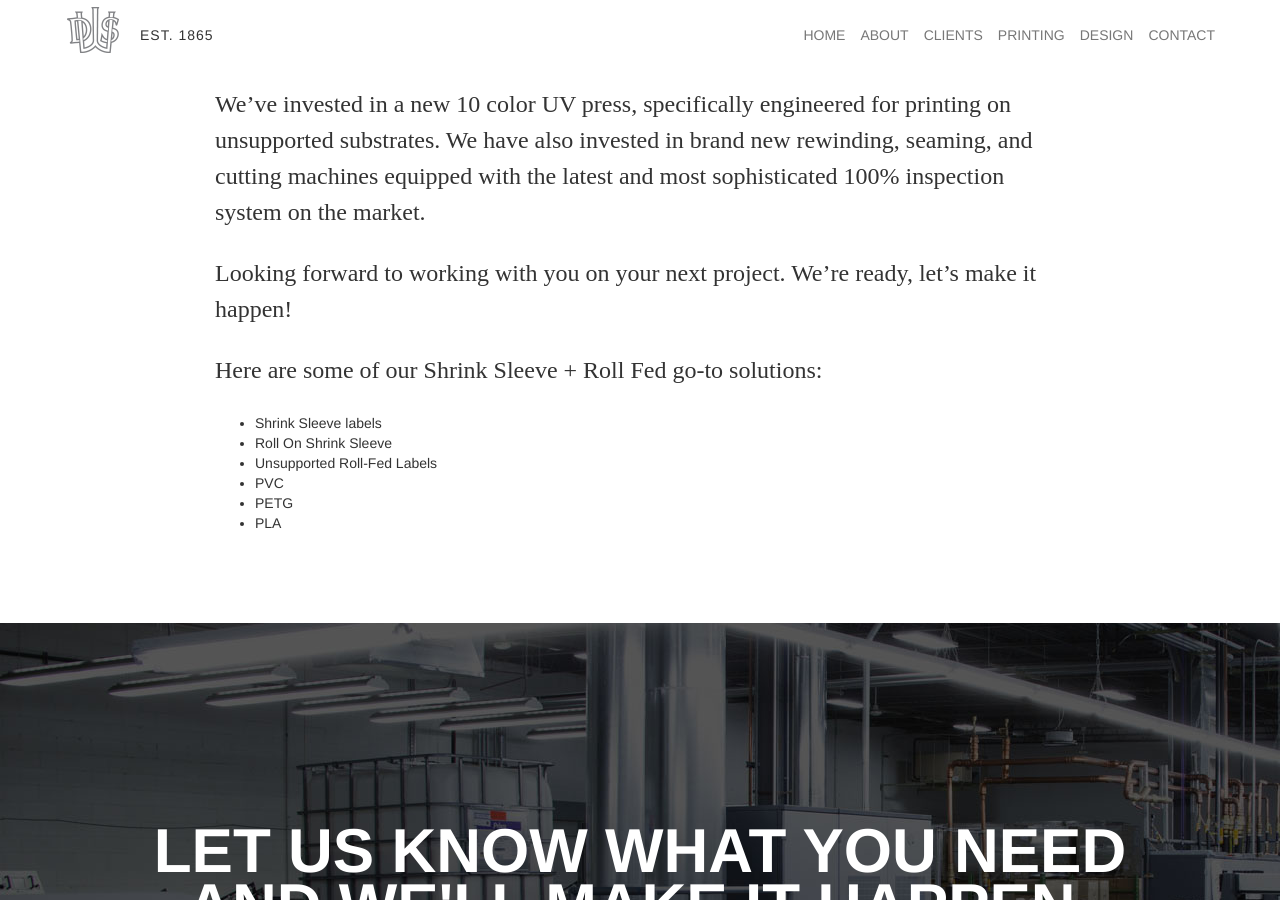
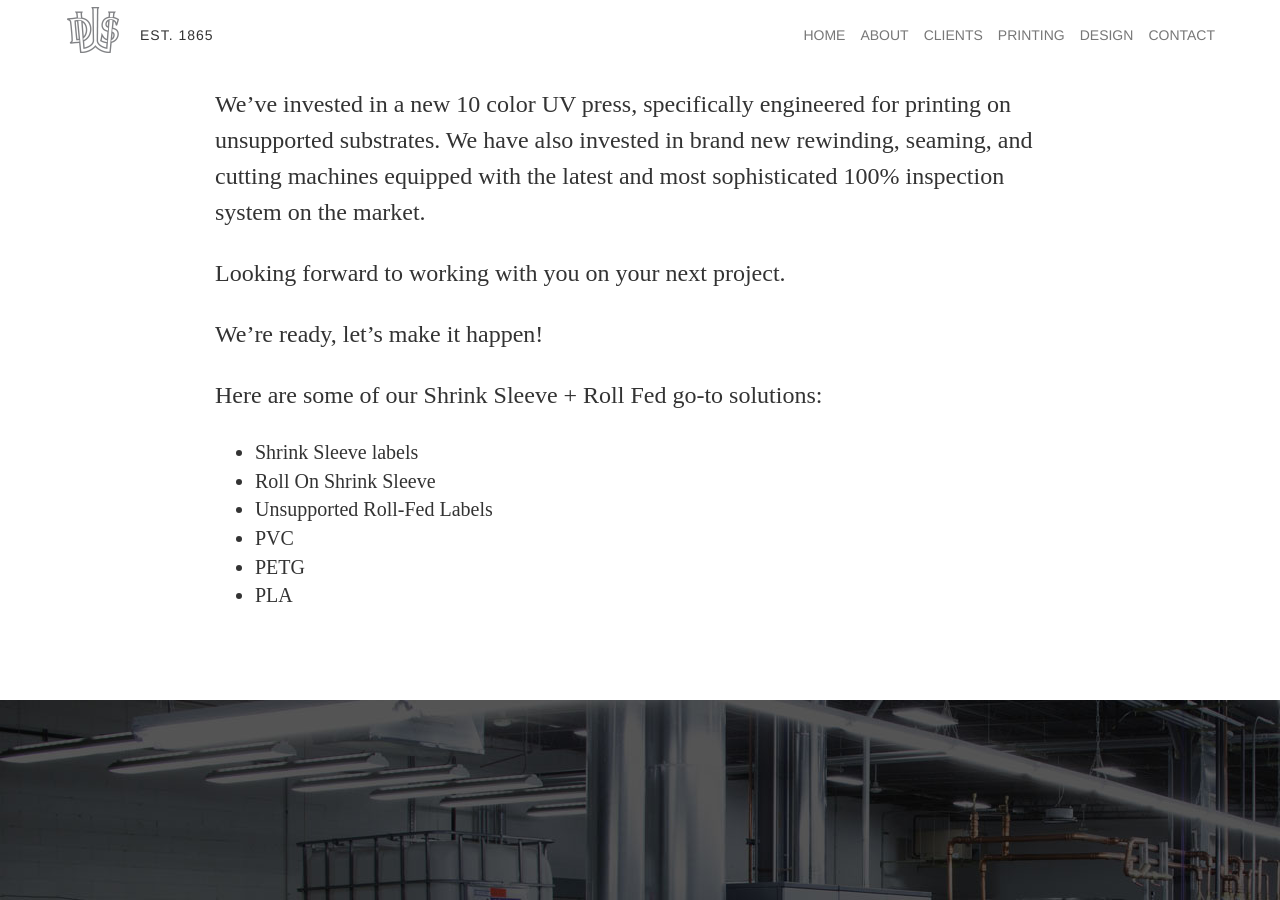
Before and after one commit to moizk/DWS-Jekyll, a Jekyll site: the page built from printing.html, in a window 1280 px wide and 900 px high, scrolled down 4426 px. Built offline with Jekyll 4.4.1, drawn with Linux system fonts in a browser that asks for light colours; nearby versions of some CDN libraries; Markdown is read by kramdown in place of the engine named in the settings.

Commit message:
update printing page

```diff
--- a/printing.html
+++ b/printing.html
@@ -72,9 +72,10 @@ title: Printing Page
   <br><br>
   <p>We’re continuing to expand our capabilities by branching into the shrink sleeve, roll sleeve, and roll-fed label markets.</p>
   <p>We’ve invested in a new 10 color UV press, specifically engineered for printing on unsupported substrates. We have also invested in brand new rewinding, seaming, and cutting machines equipped with the latest and most sophisticated 100% inspection system on the market.</p>
-  <p>Looking forward to working with you on your next project. We’re ready, let’s make it happen!</p>
+  <p>Looking forward to working with you on your next project.</p>
+  <p>We’re ready, let’s make it happen!</p>
   <p>Here are some of our Shrink Sleeve + Roll Fed go-to solutions:</p>
-  <ul>
+  <ul class="story-list">
     <li>Shrink Sleeve labels</li>
     <li>Roll On Shrink Sleeve</li>
     <li>Unsupported Roll-Fed Labels</li>
```
